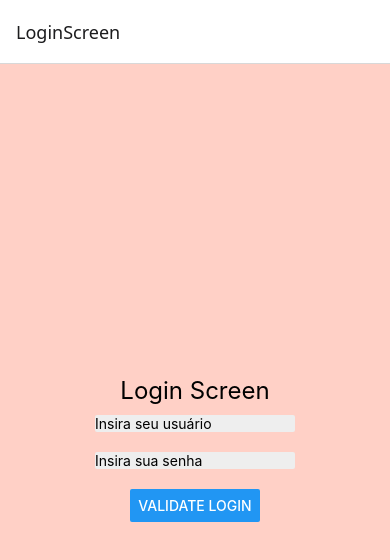
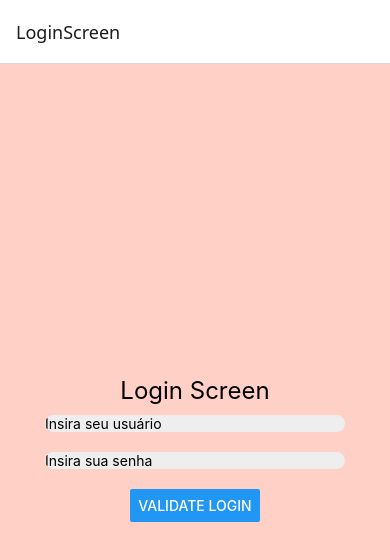
Before and after one commit to Baumzin/MetodoNavegacao, a React Native app in the folder MeuAppDeNavegacao/: screen /LoginScreen in a window 390 px wide. Shown: the top 560 px of the page. Built offline with nearby package versions, Linux system fonts and the light colour scheme.

Commit message:
inicio das estilizações

```diff
--- a/MeuAppDeNavegacao/src/screens/LoginScreenStyle.js
+++ b/MeuAppDeNavegacao/src/screens/LoginScreenStyle.js
@@ -19,14 +19,14 @@ const styles = StyleSheet.create({
         backgroundColor: '#dda0dd', //cor de fundo do botão
         margin: 10,
         with: windowWidth * 0.5, //50% de largura da tela
-        borderRadius: 5
+        borderRadius: 10
     },
 
     input : {
         backgroundColor: '#eeeeee',
         margin: 10,
-        width: 200, //50% de largura da tela
-        borderRadius: 2
+        width: 300,
+        borderRadius: 10
     },
 });
 
```
